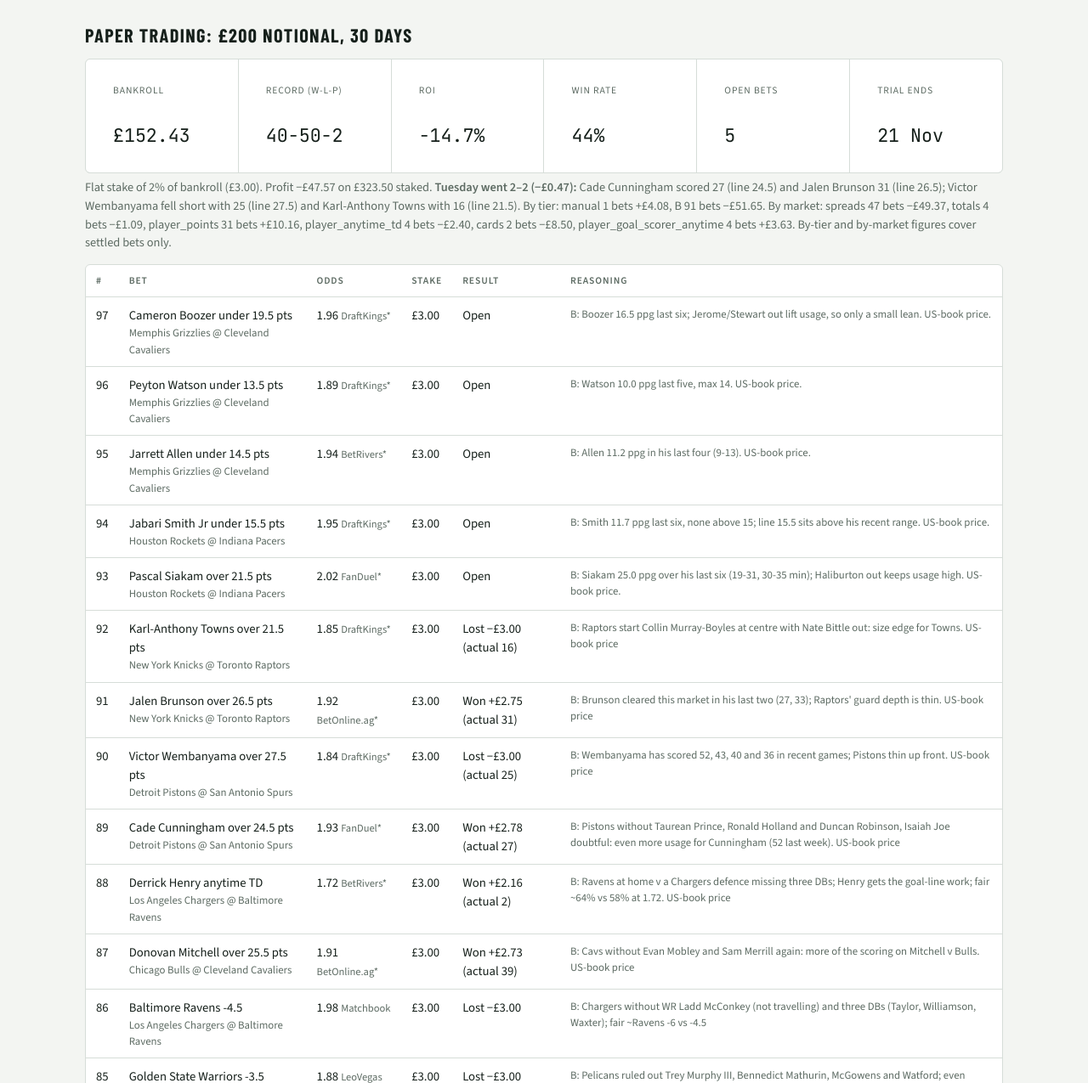
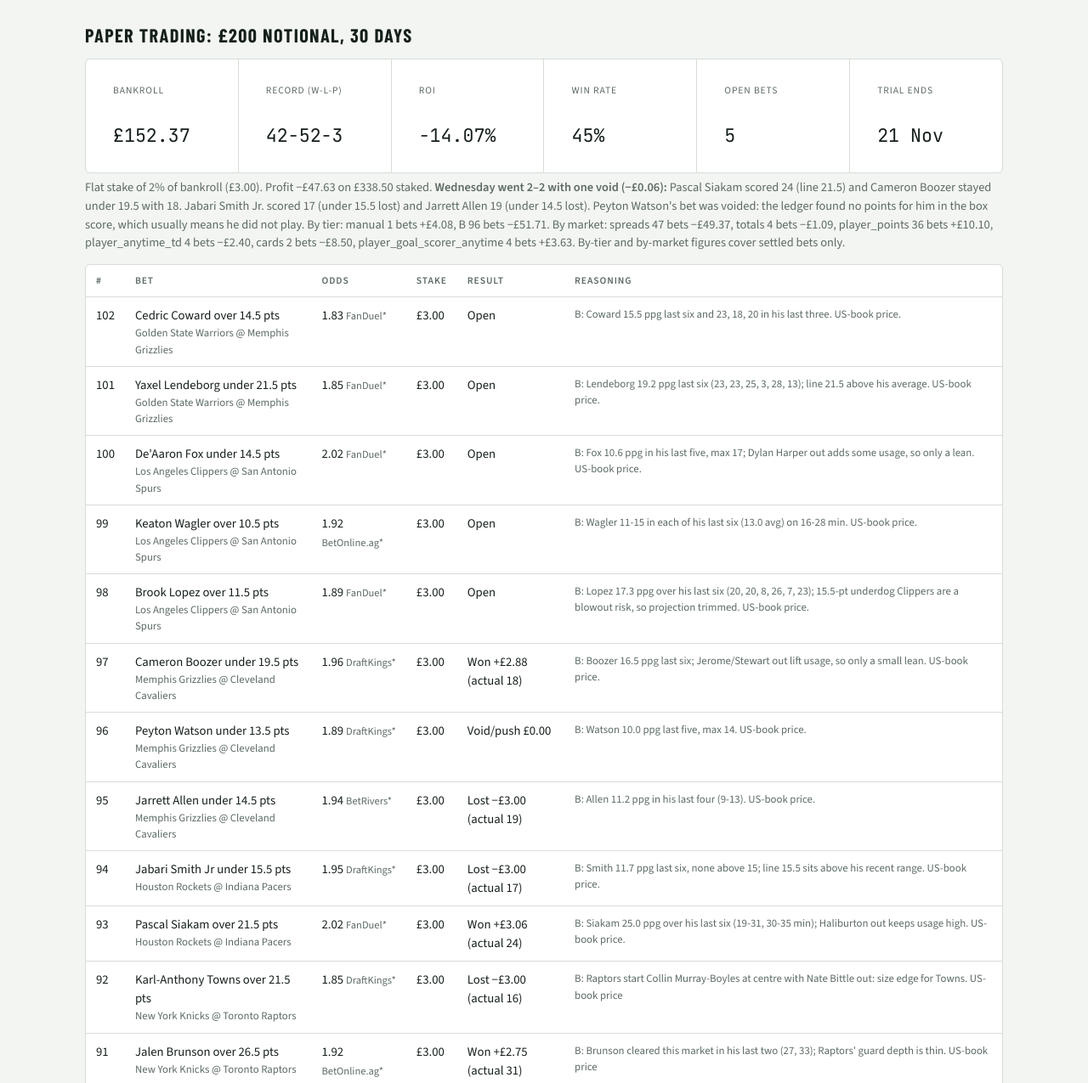
Before and after one commit to olliecoker1/Agents-, a plain HTML site: page report/index.html in a window 1280 px wide. Shown: the part 105-1380 px from the top of the page at 85% size. Drawn offline with nearby package versions, Linux system fonts and the light colour scheme.

Commit message:
Daily scan 2026-11-19: report
Co-Authored-By: Claude Opus 5.5 <noreply@anthropic.com>
Claude-Session: https://claude.ai/code/session_01WfbCi2JEMtT19gP9S7dgmC

```diff
--- a/report/index.html
+++ b/report/index.html
@@ -39,28 +39,33 @@ tr:last-child td{border-bottom:0}
 <main>
 <header>
 <h1>Pre-Bet Market Scan</h1>
-<div class="meta">Scan: Wed 18 Nov 2026, 11:15 UTC · Odds API credits left: 275 of 500 · Lines may be a few minutes old · UK-licensed bookmakers (NBA props: US books*)</div>
+<div class="meta">Scan: Thu 19 Nov 2026, 11:15 UTC · Odds API credits left: 266 of 500 · Lines may be a few minutes old · UK-licensed bookmakers (NBA/NFL props: US books*)</div>
 </header>
 
 <section>
 <h2>Paper trading: £200 notional, 30 days</h2>
 <div class="strip" style="margin-top:10px">
-<div><div class="k">Bankroll</div><div class="v">£152.43</div></div>
-<div><div class="k">Record (W-L-P)</div><div class="v">40-50-2</div></div>
-<div><div class="k">ROI</div><div class="v">-14.7%</div></div>
-<div><div class="k">Win rate</div><div class="v">44%</div></div>
+<div><div class="k">Bankroll</div><div class="v">£152.37</div></div>
+<div><div class="k">Record (W-L-P)</div><div class="v">42-52-3</div></div>
+<div><div class="k">ROI</div><div class="v">-14.07%</div></div>
+<div><div class="k">Win rate</div><div class="v">45%</div></div>
 <div><div class="k">Open bets</div><div class="v">5</div></div>
 <div><div class="k">Trial ends</div><div class="v">21 Nov</div></div>
 </div>
-<p class="meta">Flat stake of 2% of bankroll (£3.00). Profit −£47.57 on £323.50 staked. <b>Tuesday went 2–2 (−£0.47):</b> Cade Cunningham scored 27 (line 24.5) and Jalen Brunson 31 (line 26.5); Victor Wembanyama fell short with 25 (line 27.5) and Karl-Anthony Towns with 16 (line 21.5). By tier: manual 1 bets +£4.08, B 91 bets −£51.65. By market: spreads 47 bets −£49.37, totals 4 bets −£1.09, player_points 31 bets +£10.16, player_anytime_td 4 bets −£2.40, cards 2 bets −£8.50, player_goal_scorer_anytime 4 bets +£3.63. By-tier and by-market figures cover settled bets only.</p>
+<p class="meta">Flat stake of 2% of bankroll (£3.00). Profit −£47.63 on £338.50 staked. <b>Wednesday went 2–2 with one void (−£0.06):</b> Pascal Siakam scored 24 (line 21.5) and Cameron Boozer stayed under 19.5 with 18. Jabari Smith Jr. scored 17 (under 15.5 lost) and Jarrett Allen 19 (under 14.5 lost). Peyton Watson's bet was voided: the ledger found no points for him in the box score, which usually means he did not play. By tier: manual 1 bets +£4.08, B 96 bets −£51.71. By market: spreads 47 bets −£49.37, totals 4 bets −£1.09, player_points 36 bets +£10.10, player_anytime_td 4 bets −£2.40, cards 2 bets −£8.50, player_goal_scorer_anytime 4 bets +£3.63. By-tier and by-market figures cover settled bets only.</p>
 <div class="wrap" style="margin-top:10px"><table>
 <thead><tr><th>#</th><th>Bet</th><th>Odds</th><th>Stake</th><th>Result</th><th>Reasoning</th></tr></thead>
 <tbody>
-<tr><td>97</td><td>Cameron Boozer under 19.5 pts<div class=sub>Memphis Grizzlies @ Cleveland Cavaliers</div></td><td>1.96 <span class=bk>DraftKings*</span></td><td>£3.00</td><td>Open</td><td class=sub>B: Boozer 16.5 ppg last six; Jerome/Stewart out lift usage, so only a small lean. US-book price.</td></tr>
-<tr><td>96</td><td>Peyton Watson under 13.5 pts<div class=sub>Memphis Grizzlies @ Cleveland Cavaliers</div></td><td>1.89 <span class=bk>DraftKings*</span></td><td>£3.00</td><td>Open</td><td class=sub>B: Watson 10.0 ppg last five, max 14. US-book price.</td></tr>
-<tr><td>95</td><td>Jarrett Allen under 14.5 pts<div class=sub>Memphis Grizzlies @ Cleveland Cavaliers</div></td><td>1.94 <span class=bk>BetRivers*</span></td><td>£3.00</td><td>Open</td><td class=sub>B: Allen 11.2 ppg in his last four (9-13). US-book price.</td></tr>
-<tr><td>94</td><td>Jabari Smith Jr under 15.5 pts<div class=sub>Houston Rockets @ Indiana Pacers</div></td><td>1.95 <span class=bk>DraftKings*</span></td><td>£3.00</td><td>Open</td><td class=sub>B: Smith 11.7 ppg last six, none above 15; line 15.5 sits above his recent range. US-book price.</td></tr>
-<tr><td>93</td><td>Pascal Siakam over 21.5 pts<div class=sub>Houston Rockets @ Indiana Pacers</div></td><td>2.02 <span class=bk>FanDuel*</span></td><td>£3.00</td><td>Open</td><td class=sub>B: Siakam 25.0 ppg over his last six (19-31, 30-35 min); Haliburton out keeps usage high. US-book price.</td></tr>
+<tr><td>102</td><td>Cedric Coward over 14.5 pts<div class=sub>Golden State Warriors @ Memphis Grizzlies</div></td><td>1.83 <span class=bk>FanDuel*</span></td><td>£3.00</td><td>Open</td><td class=sub>B: Coward 15.5 ppg last six and 23, 18, 20 in his last three. US-book price.</td></tr>
+<tr><td>101</td><td>Yaxel Lendeborg under 21.5 pts<div class=sub>Golden State Warriors @ Memphis Grizzlies</div></td><td>1.85 <span class=bk>FanDuel*</span></td><td>£3.00</td><td>Open</td><td class=sub>B: Lendeborg 19.2 ppg last six (23, 23, 25, 3, 28, 13); line 21.5 above his average. US-book price.</td></tr>
+<tr><td>100</td><td>De&#x27;Aaron Fox under 14.5 pts<div class=sub>Los Angeles Clippers @ San Antonio Spurs</div></td><td>2.02 <span class=bk>FanDuel*</span></td><td>£3.00</td><td>Open</td><td class=sub>B: Fox 10.6 ppg in his last five, max 17; Dylan Harper out adds some usage, so only a lean. US-book price.</td></tr>
+<tr><td>99</td><td>Keaton Wagler over 10.5 pts<div class=sub>Los Angeles Clippers @ San Antonio Spurs</div></td><td>1.92 <span class=bk>BetOnline.ag*</span></td><td>£3.00</td><td>Open</td><td class=sub>B: Wagler 11-15 in each of his last six (13.0 avg) on 16-28 min. US-book price.</td></tr>
+<tr><td>98</td><td>Brook Lopez over 11.5 pts<div class=sub>Los Angeles Clippers @ San Antonio Spurs</div></td><td>1.89 <span class=bk>FanDuel*</span></td><td>£3.00</td><td>Open</td><td class=sub>B: Lopez 17.3 ppg over his last six (20, 20, 8, 26, 7, 23); 15.5-pt underdog Clippers are a blowout risk, so projection trimmed. US-book price.</td></tr>
+<tr><td>97</td><td>Cameron Boozer under 19.5 pts<div class=sub>Memphis Grizzlies @ Cleveland Cavaliers</div></td><td>1.96 <span class=bk>DraftKings*</span></td><td>£3.00</td><td>Won +£2.88 (actual 18)</td><td class=sub>B: Boozer 16.5 ppg last six; Jerome/Stewart out lift usage, so only a small lean. US-book price.</td></tr>
+<tr><td>96</td><td>Peyton Watson under 13.5 pts<div class=sub>Memphis Grizzlies @ Cleveland Cavaliers</div></td><td>1.89 <span class=bk>DraftKings*</span></td><td>£3.00</td><td>Void/push £0.00</td><td class=sub>B: Watson 10.0 ppg last five, max 14. US-book price.</td></tr>
+<tr><td>95</td><td>Jarrett Allen under 14.5 pts<div class=sub>Memphis Grizzlies @ Cleveland Cavaliers</div></td><td>1.94 <span class=bk>BetRivers*</span></td><td>£3.00</td><td>Lost −£3.00 (actual 19)</td><td class=sub>B: Allen 11.2 ppg in his last four (9-13). US-book price.</td></tr>
+<tr><td>94</td><td>Jabari Smith Jr under 15.5 pts<div class=sub>Houston Rockets @ Indiana Pacers</div></td><td>1.95 <span class=bk>DraftKings*</span></td><td>£3.00</td><td>Lost −£3.00 (actual 17)</td><td class=sub>B: Smith 11.7 ppg last six, none above 15; line 15.5 sits above his recent range. US-book price.</td></tr>
+<tr><td>93</td><td>Pascal Siakam over 21.5 pts<div class=sub>Houston Rockets @ Indiana Pacers</div></td><td>2.02 <span class=bk>FanDuel*</span></td><td>£3.00</td><td>Won +£3.06 (actual 24)</td><td class=sub>B: Siakam 25.0 ppg over his last six (19-31, 30-35 min); Haliburton out keeps usage high. US-book price.</td></tr>
 <tr><td>92</td><td>Karl-Anthony Towns over 21.5 pts<div class=sub>New York Knicks @ Toronto Raptors</div></td><td>1.85 <span class=bk>DraftKings*</span></td><td>£3.00</td><td>Lost −£3.00 (actual 16)</td><td class=sub>B: Raptors start Collin Murray-Boyles at centre with Nate Bittle out: size edge for Towns. US-book price</td></tr>
 <tr><td>91</td><td>Jalen Brunson over 26.5 pts<div class=sub>New York Knicks @ Toronto Raptors</div></td><td>1.92 <span class=bk>BetOnline.ag*</span></td><td>£3.00</td><td>Won +£2.75 (actual 31)</td><td class=sub>B: Brunson cleared this market in his last two (27, 33); Raptors&#x27; guard depth is thin. US-book price</td></tr>
 <tr><td>90</td><td>Victor Wembanyama over 27.5 pts<div class=sub>Detroit Pistons @ San Antonio Spurs</div></td><td>1.84 <span class=bk>DraftKings*</span></td><td>£3.00</td><td>Lost −£3.00 (actual 25)</td><td class=sub>B: Wembanyama has scored 52, 43, 40 and 36 in recent games; Pistons thin up front. US-book price</td></tr>
@@ -159,10 +164,10 @@ tr:last-child td{border-bottom:0}
 
 <section class="note">
 <h2>📰 Today's bets: reasoning (all NBA points props*)</h2>
-<p>Points props remain the trial's only clearly profitable market (31 bets, +£10.16), so today's five bets are all points props. Each projection is based on the player's scoring in his team's last four to six games (ESPN box scores) plus today's injury report.</p>
-<p><b>Houston Rockets @ Indiana Pacers (Thu 00:10 UTC):</b> Indiana are without Tyrese Haliburton; Houston have ruled out Clint Capela. Pascal Siakam over 21.5 points (2.02 FanDuel; 25.0 a game over his last six, range 19–31; projection 24; <b>#93</b>). Jabari Smith Jr. under 15.5 (1.95 DraftKings; 11.7 over his last six, none above 15; projection 13; <b>#94</b>).</p>
-<p><b>Memphis Grizzlies @ Cleveland Cavaliers (Thu 00:10 UTC):</b> Memphis have ruled out Ty Jerome, Isaiah Stewart and GG Jackson. Jarrett Allen under 14.5 (1.94 BetRivers; 11.2 over his last four; projection 12; <b>#95</b>). Peyton Watson under 13.5 (1.88 DraftKings; 10.0 over his last five, high of 14; projection 11; <b>#96</b>). Cameron Boozer under 19.5 (1.96 DraftKings; 16.5 over his last six; projection 17.5; <b>#97</b>). This is the smallest lean of the five, because Jerome's absence (21.8 a game) frees up shots for Boozer.</p>
-<p class="risk">⚠️ Risks: three bets on one game means a blowout that changes the minutes can swing all three. Capela being out may give Smith more minutes at the four or five. Recent-game averages are small samples.</p>
+<p>Points props remain the only clearly profitable market (36 settled bets, +£10.10), so today's five bets are again all points props. Projections use each player's scoring in his team's last four to six games (ESPN box scores) plus the injury report. Thursday's NFL game (Colts @ Texans) has anytime-touchdown prices, but I found no edge I could support, so there's no NFL bet.</p>
+<p><b>Los Angeles Clippers @ San Antonio Spurs (Fri 01:10 UTC):</b> San Antonio are 15.5-point favourites and have ruled out Dylan Harper. Brook Lopez over 11.5 points (1.89 FanDuel; 17.3 a game over his last six; projection trimmed to 14 for blowout risk; <b>#98</b>). Keaton Wagler over 10.5 (1.92 BetOnline.ag; 11–15 in each of his last six; projection 12.5; <b>#99</b>). De'Aaron Fox under 14.5 (2.02 FanDuel; 10.6 over his last five, high of 17; projection 12.5; <b>#100</b>).</p>
+<p><b>Golden State Warriors @ Memphis Grizzlies (Fri 01:10 UTC):</b> Yaxel Lendeborg under 21.5 (1.85 FanDuel; 19.2 over his last six; projection 19.5; <b>#101</b>). Cedric Coward over 14.5 (1.83 FanDuel; 15.5 over his last six and 23, 18 and 20 in his last three; projection 16; <b>#102</b>). Ty Jerome has a points line today, but whether he returns from his hip injury is <i>unconfirmed</i>. If he plays, it cuts into Coward's shots.</p>
+<p class="risk">⚠️ Risks: a big Spurs win could cut starters' minutes in the fourth quarter, which hurts the Lopez over and helps the Fox under. Recent-game averages are small samples. Stephen Curry has no line, so his status is unclear. If he plays, Lendeborg could take fewer shots.</p>
 </section>
 
 <section>
@@ -171,26 +176,19 @@ tr:last-child td{border-bottom:0}
 <div class="wrap"><table>
 <thead><tr><th>League</th><th>Game</th><th>Match odds</th><th>Spread / handicap (home)</th><th>Total</th></tr></thead>
 <tbody>
-<tr><td><span class=lg>NBA</span></td><td><b>Memphis Grizzlies @ Cleveland Cavaliers</b><div class=sub>Thu 19 Nov, 00:10 UTC · 20 books · fair: Cavaliers 63.7%</div></td><td>Cavaliers 1.55 <span class=bk>Betfair</span> · Grizzlies 2.76 <span class=bk>Matchbook</span></td><td>Cavaliers -5.5 @ 2.00 <span class=bk>888sport</span></td><td>O 235.5 @ 1.90 <span class=bk>Betano (UK)</span><br>U 235.5 @ 1.91 <span class=bk>LiveScore Bet</span></td></tr>
-<tr><td><span class=lg>NBA</span></td><td><b>Houston Rockets @ Indiana Pacers</b><div class=sub>Thu 19 Nov, 00:10 UTC · 20 books · fair: Rockets 71.0%</div></td><td>Rockets 1.38 <span class=bk>Betfair</span> · Pacers 3.60 <span class=bk>Betfair</span></td><td>Pacers +7.5 @ 1.91 <span class=bk>Casumo</span></td><td>O 225.5 @ 1.94 <span class=bk>LiveScore Bet</span><br>U 225.5 @ 2.00 <span class=bk>Matchbook</span></td></tr>
-<tr><td><span class=lg>NBA</span></td><td><b>Milwaukee Bucks @ Miami Heat</b><div class=sub>Thu 19 Nov, 00:10 UTC · 20 books · fair: Heat 84.2%</div></td><td>Heat 1.14 <span class=bk>Casumo</span> · Bucks 7.40 <span class=bk>Betfair</span></td><td>Heat -12.5 @ 1.85 <span class=bk>888sport</span></td><td>O 236.5 @ 1.87 <span class=bk>LiveScore Bet</span><br>U 236.5 @ 1.94 <span class=bk>LiveScore Bet</span></td></tr>
-<tr><td><span class=lg>NBA</span></td><td><b>Philadelphia 76ers @ Orlando Magic</b><div class=sub>Thu 19 Nov, 00:10 UTC · 20 books · fair: 76ers 54.2%</div></td><td>Magic 2.20 <span class=bk>Betfair</span> · 76ers 1.82 <span class=bk>Betfair</span></td><td>Magic +2 <span class=bk>consensus</span></td><td>O 221.5 @ 1.90 <span class=bk>LiveScore Bet</span><br>U 221.5 @ 2.00 <span class=bk>Matchbook</span></td></tr>
-<tr><td><span class=lg>NBA</span></td><td><b>Chicago Bulls @ Brooklyn Nets</b><div class=sub>Thu 19 Nov, 00:40 UTC · 20 books · fair: Nets 56.9%</div></td><td>Nets 1.73 <span class=bk>Betfair</span> · Bulls 2.32 <span class=bk>Betfair</span></td><td>Nets -2.5 @ 1.91 <span class=bk>Matchbook</span></td><td>O 238.5 @ 1.94 <span class=bk>Matchbook</span><br>U 238.5 @ 1.97 <span class=bk>Matchbook</span></td></tr>
-<tr><td><span class=lg>NBA</span></td><td><b>Washington Wizards @ Toronto Raptors</b><div class=sub>Thu 19 Nov, 00:40 UTC · 20 books · fair: Raptors 67.8%</div></td><td>Raptors 1.43 <span class=bk>Betfair</span> · Wizards 3.25 <span class=bk>Matchbook</span></td><td>Raptors -6.5 @ 1.97 <span class=bk>Matchbook</span></td><td>O 227.5 @ 1.90 <span class=bk>Bet Victor</span><br>U 227.5 @ 1.91 <span class=bk>Virgin Bet</span></td></tr>
-<tr><td><span class=lg>NBA</span></td><td><b>Atlanta Hawks @ Oklahoma City Thunder</b><div class=sub>Thu 19 Nov, 01:10 UTC · 20 books · fair: Thunder 70.9%</div></td><td>Hawks 3.55 <span class=bk>Matchbook</span> · Thunder 1.38 <span class=bk>Betfair</span></td><td>Thunder -7.5 @ 1.92 <span class=bk>Matchbook</span></td><td>O 228.5 @ 1.90 <span class=bk>Betano (UK)</span><br>U 228.5 @ 1.90 <span class=bk>Betano (UK)</span></td></tr>
-<tr><td><span class=lg>NBA</span></td><td><b>Detroit Pistons @ New Orleans Pelicans</b><div class=sub>Thu 19 Nov, 01:10 UTC · 20 books · fair: Pistons 70.6%</div></td><td>Pistons 1.40 <span class=bk>Matchbook</span> · Pelicans 3.45 <span class=bk>Matchbook</span></td><td>Pelicans +7.5 @ 1.94 <span class=bk>Matchbook</span></td><td>O 228.5 @ 1.94 <span class=bk>Matchbook</span><br>U 228.5 @ 1.95 <span class=bk>Matchbook</span></td></tr>
-<tr><td><span class=lg>NBA</span></td><td><b>Boston Celtics @ Denver Nuggets</b><div class=sub>Thu 19 Nov, 02:10 UTC · 20 books · fair: Celtics 55.9%</div></td><td>Celtics 1.78 <span class=bk>Betfair</span> · Nuggets 2.24 <span class=bk>Betfair</span></td><td>Nuggets +2.5 @ 1.96 <span class=bk>Matchbook</span></td><td>O 222.5 @ 1.99 <span class=bk>Matchbook</span><br>U 222.5 @ 1.92 <span class=bk>Matchbook</span></td></tr>
-<tr><td><span class=lg>NBA</span></td><td><b>Golden State Warriors @ Dallas Mavericks</b><div class=sub>Thu 19 Nov, 02:40 UTC · 19 books · fair: Mavericks 66.5%</div></td><td>Mavericks 1.47 <span class=bk>Matchbook</span> · Warriors 3.10 <span class=bk>Matchbook</span></td><td>Mavericks -6.5 @ 1.93 <span class=bk>Virgin Bet</span></td><td>O 222.5 @ 1.90 <span class=bk>Betano (UK)</span><br>U 222.5 @ 1.90 <span class=bk>Betano (UK)</span></td></tr>
-<tr><td><span class=lg>NBA</span></td><td><b>Utah Jazz @ Los Angeles Lakers</b><div class=sub>Thu 19 Nov, 03:10 UTC · 19 books · fair: Lakers 78.4%</div></td><td>Lakers 1.25 <span class=bk>Betfair</span> · Jazz 4.80 <span class=bk>Betfair</span></td><td>Lakers -10.5 @ 1.96 <span class=bk>Matchbook</span></td><td>O 228.5 @ 1.94 <span class=bk>Matchbook</span><br>U 228.5 @ 1.94 <span class=bk>Matchbook</span></td></tr>
-<tr><td><span class=lg>NBA</span></td><td><b>Phoenix Suns @ Sacramento Kings</b><div class=sub>Thu 19 Nov, 03:10 UTC · 19 books · fair: Suns 69.5%</div></td><td>Suns 1.44 <span class=bk>Matchbook</span> · Kings 3.20 <span class=bk>Unibet (UK)</span></td><td>Kings +6.5 @ 1.94 <span class=bk>Matchbook</span></td><td>O 228.5 @ 1.90 <span class=bk>Bet Victor</span><br>U 228.5 @ 1.98 <span class=bk>Matchbook</span></td></tr>
+<tr><td><span class=lg>NFL</span></td><td><b>Indianapolis Colts @ Houston Texans</b><div class=sub>Fri 20 Nov, 01:15 UTC · 20 books · fair: Texans 84.2%</div></td><td>Texans 1.17 <span class=bk>Matchbook</span> · Colts 6.80 <span class=bk>Smarkets</span></td><td>Texans -12.5 @ 2.00 <span class=bk>Matchbook</span></td><td>O 44 @ 1.93 <span class=bk>Matchbook</span><br>U 44 @ 1.97 <span class=bk>Matchbook</span></td></tr>
+<tr><td><span class=lg>NBA</span></td><td><b>Golden State Warriors @ Memphis Grizzlies</b><div class=sub>Fri 20 Nov, 01:10 UTC · 20 books · fair: Grizzlies 71.0%</div></td><td>Warriors 3.55 <span class=bk>Matchbook</span> · Grizzlies 1.38 <span class=bk>Matchbook</span></td><td>Grizzlies -7.5 @ 1.96 <span class=bk>Matchbook</span></td><td>O 226.5 @ 1.90 <span class=bk>Betano (UK)</span><br>U 226.5 @ 1.90 <span class=bk>Betano (UK)</span></td></tr>
+<tr><td><span class=lg>NBA</span></td><td><b>Los Angeles Clippers @ San Antonio Spurs</b><div class=sub>Fri 20 Nov, 01:10 UTC · 20 books · fair: Spurs 88.2%</div></td><td>Clippers 9.20 <span class=bk>Matchbook</span> · Spurs 1.11 <span class=bk>Matchbook</span></td><td>Spurs -15.5 @ 1.95 <span class=bk>Matchbook</span></td><td>O 226.5 @ 1.92 <span class=bk>Matchbook</span><br>U 226.5 @ 1.93 <span class=bk>Matchbook</span></td></tr>
+<tr><td><span class=lg>NBA</span></td><td><b>Portland Trail Blazers @ Milwaukee Bucks</b><div class=sub>Fri 20 Nov, 01:10 UTC · 20 books · fair: Blazers 76.6%</div></td><td>Bucks 4.60 <span class=bk>Smarkets</span> · Blazers 1.26 <span class=bk>Matchbook</span></td><td>Bucks +10.5 @ 1.92 <span class=bk>Matchbook</span></td><td>O 228.5 @ 1.96 <span class=bk>Matchbook</span><br>U 228.5 @ 1.93 <span class=bk>Matchbook</span></td></tr>
+<tr><td><span class=lg>NBA</span></td><td><b>New York Knicks @ Minnesota Timberwolves</b><div class=sub>Fri 20 Nov, 01:10 UTC · 20 books · fair: Knicks 52.8%</div></td><td>Timberwolves 2.10 <span class=bk>Matchbook</span> · Knicks 1.87 <span class=bk>Matchbook</span></td><td>Timberwolves +1.5 @ 1.91 <span class=bk>Virgin Bet</span></td><td>O 217.5 @ 2.02 <span class=bk>Virgin Bet</span><br>U 217.5 @ 1.97 <span class=bk>Matchbook</span></td></tr>
 </tbody></table></div>
 </section>
 
 <section class="note">
 <h2>Status</h2>
 <ul>
-<li>Odds API free plan: 275 of 500 credits left this month.</li>
-<li>Three days left in the trial (ends 21 Nov 08:40 UTC).</li>
+<li>Odds API free plan: 266 of 500 credits left this month.</li>
+<li>Two days left in the trial (ends Sat 21 Nov 08:40 UTC). After that, open bets will still be settled but no new ones placed.</li>
 <li>Exchange prices (Betfair, Matchbook, Smarkets) are before commission, which is usually 2–5% of winnings.</li>
 </ul>
 <p class="risk">Sports betting involves financial risk. This page describes market prices and implied probabilities; it is not advice to place any bet.</p>
```
